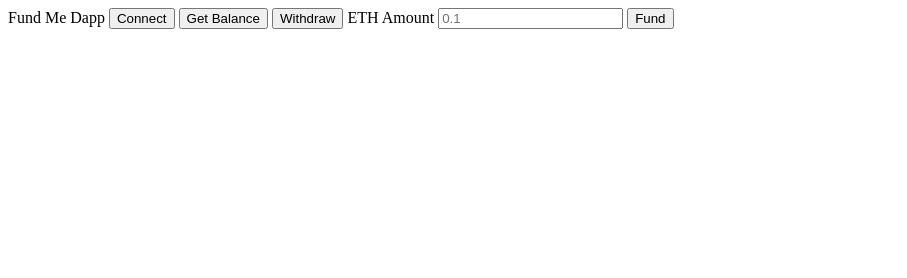
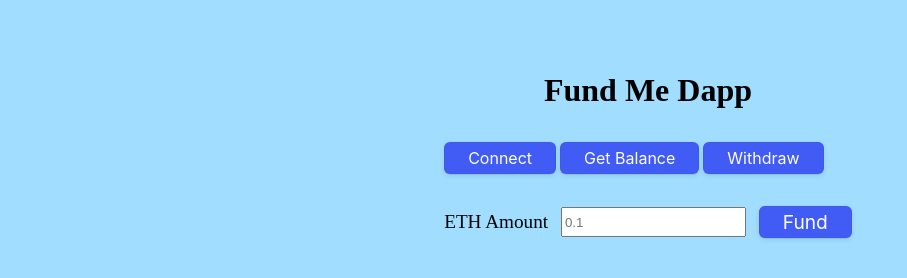
Before and after one commit to cryptoshuriken/fund-me-frontend, a plain HTML site: page index.html in a window 1280 px wide. Shown: the whole page, without its empty margins (0-907 px from the left). Drawn offline with Linux system fonts and the light colour scheme.

Commit message:
restructure html for styling

```diff
--- a/index.html
+++ b/index.html
@@ -2,18 +2,23 @@
 <html lang="en">
   <head>
     <meta charset="UTF-8" />
+    <link rel="stylesheet" href="style.css" />
     <meta http-equiv="X-UA-Compatible" content="IE=edge" />
     <meta name="viewport" content="width=device-width, initial-scale=1.0" />
     <title>FundMe Dapp</title>
   </head>
   <body>
-    Fund Me Dapp
-    <button id="connectButton">Connect</button>
-    <button id="balanceButton">Get Balance</button>
-    <button id="withdrawButton">Withdraw</button>
-    <label for="fund">ETH Amount</label>
-    <input id="ethAmount" placeholder="0.1" />
-    <button id="fundButton">Fund</button>
+    <h1>Fund Me Dapp</h1>
+    <div class="container">
+      <button id="connectButton" class="btn">Connect</button>
+      <button id="balanceButton" class="btn">Get Balance</button>
+      <button id="withdrawButton" class="btn">Withdraw</button>
+      <div class="fund-section">
+        <label>ETH Amount</label>
+        <input id="ethAmount" placeholder="0.1" />
+        <button id="fundButton" class="btn btn-fund">Fund</button>
+      </div>
+    </div>
 
     <script src="./index.js" type="module"></script>
   </body>
```
